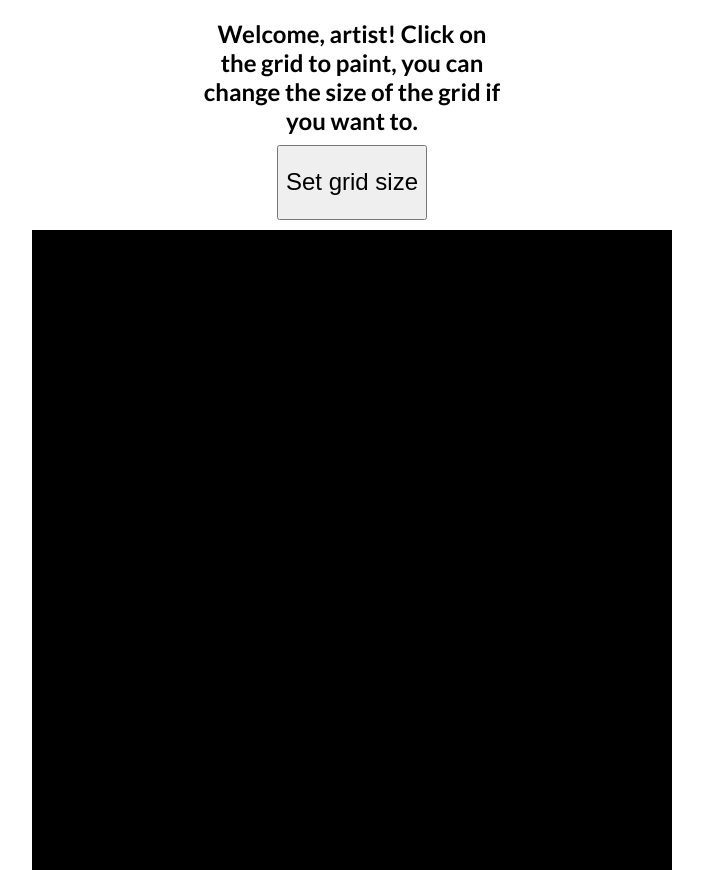
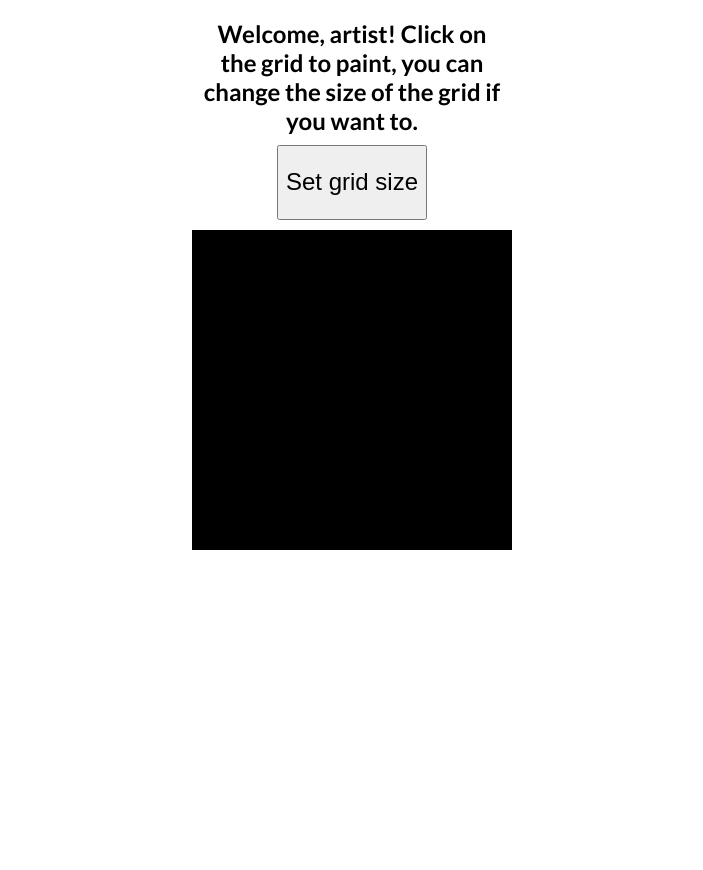
Before and after one commit to juanmaroni/the-odin-project, a plain HTML site: page etch-a-sketch/index.html in a window 1280 px wide. Shown: the part 63-933 px from the top of the page, without its empty margins (288-991 px from the left). After the commit the page ends 800 px from the top, so only its background shows below. Drawn offline with Linux system fonts and the light colour scheme.

Commit message:
Reducing square size

```diff
--- a/etch-a-sketch/script.js
+++ b/etch-a-sketch/script.js
@@ -12,9 +12,9 @@ function generateGrid(size) {
     }
 
     // Change grid width based on size
-    grid.style.width = size * 40 + 'px';
+    grid.style.width = size * 20 + 'px';
     // Distribute the squares
-    let gridTemplateRepeat = 'repeat(' + size + ', 40px)';
+    let gridTemplateRepeat = 'repeat(' + size + ', 20px)';
     grid.style.gridTemplateColumns = gridTemplateRepeat;
     grid.style.gridTemplateRows = gridTemplateRepeat;
 
--- a/etch-a-sketch/style.css
+++ b/etch-a-sketch/style.css
@@ -29,8 +29,8 @@ h2 {
     width: 640px;
     margin: 0 auto;
     display: grid;
-    grid-template-columns: repeat(16, 40px);
-    grid-template-rows: repeat(16, 40px);
+    grid-template-columns: repeat(16, 20px);
+    grid-template-rows: repeat(16, 20px);
 }
 
 .square {
```
